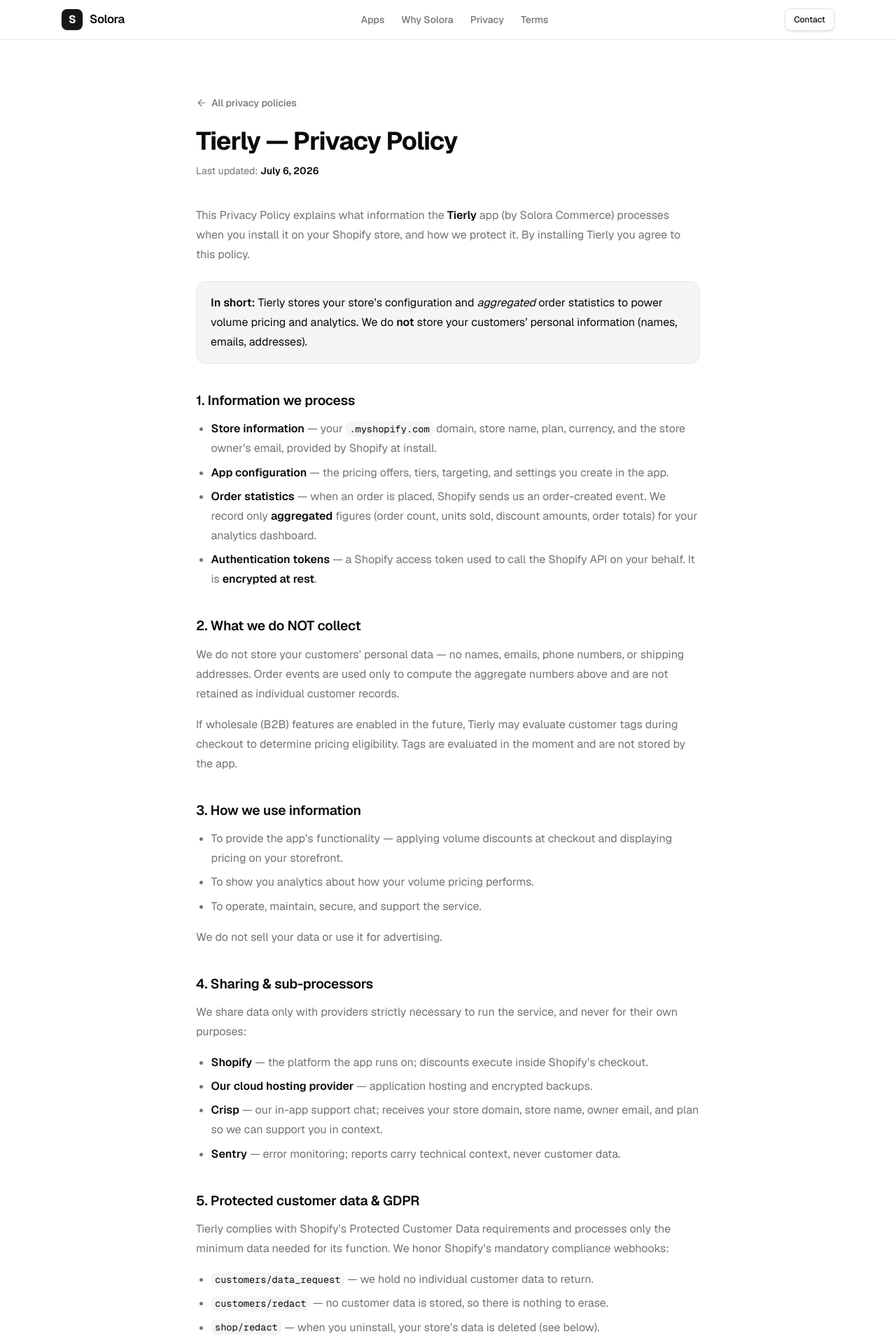
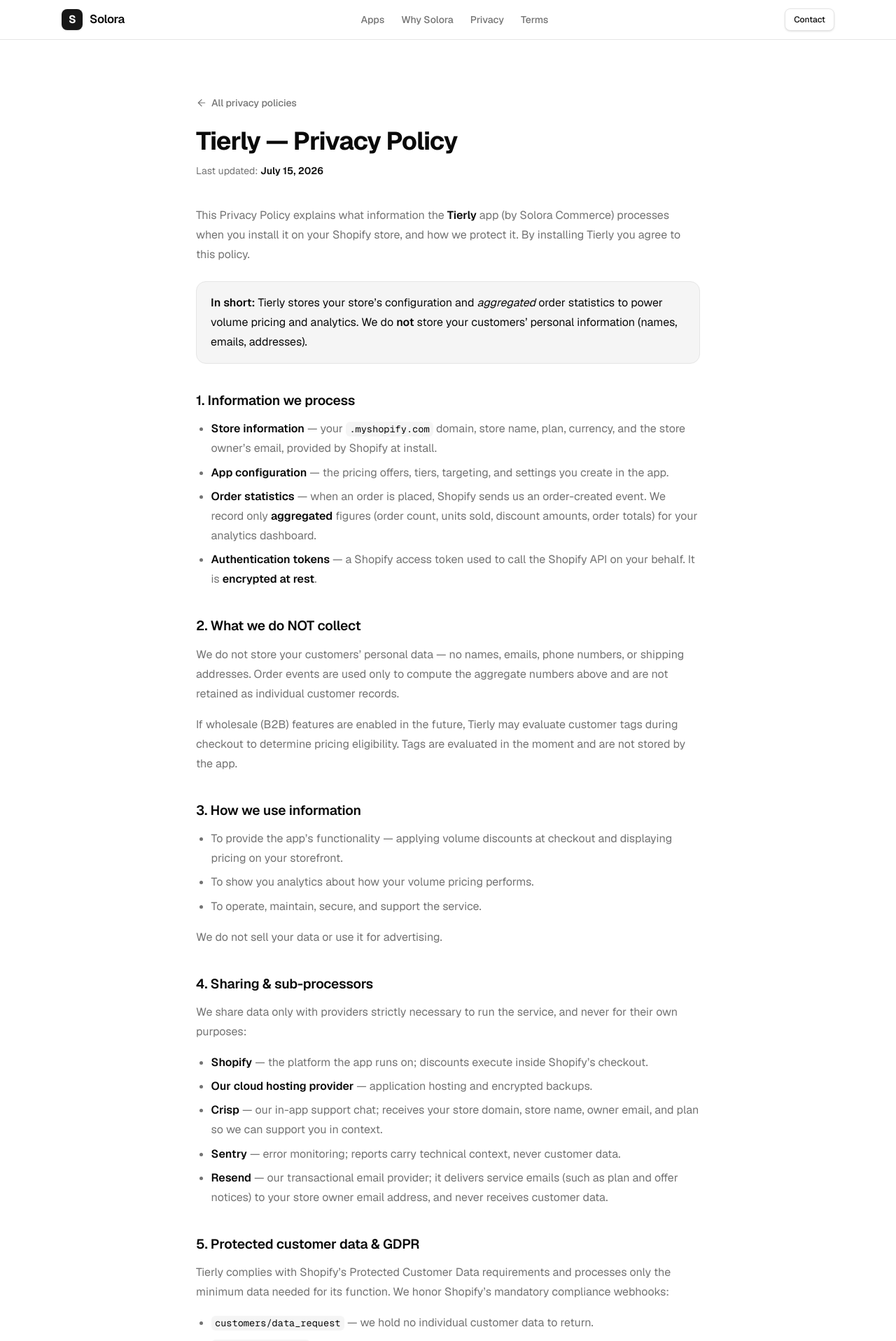
Before and after one commit to phamdung2209/solora, a Next.js app: page /tierly/privacy in a window 1280 px wide. Shown: the top 1917 px of the page at 70% size. Built offline with nearby package versions, Linux system fonts and the light colour scheme.

Commit message:
docs(site): disclose Resend sub-processor in the Tierly privacy policy
Tierly sends transactional email via Resend; list it in the sharing section and
bump the policy's last-updated date.

```diff
--- a/src/app/tierly/privacy/page.tsx
+++ b/src/app/tierly/privacy/page.tsx
@@ -101,6 +101,11 @@
           <strong>Sentry</strong> — error monitoring; reports carry technical context, never
           customer data.
         </li>
+        <li>
+          <strong>Resend</strong> — our transactional email provider; it delivers service
+          emails (such as plan and offer notices) to your store owner email address, and
+          never receives customer data.
+        </li>
       </ul>
 
       <h2>5. Protected customer data &amp; GDPR</h2>
--- a/src/lib/site.ts
+++ b/src/lib/site.ts
@@ -9,7 +9,7 @@
   email: 'hank@dungpv.id.vn',
   description:
     'Solora builds focused, high-quality apps for Shopify merchants — starting with Tierly, automatic volume and tiered pricing applied at checkout.',
-  lastUpdated: 'July 6, 2026',
+  lastUpdated: 'July 15, 2026',
 } as const
 
 export type SiteConfig = typeof siteConfig
```
